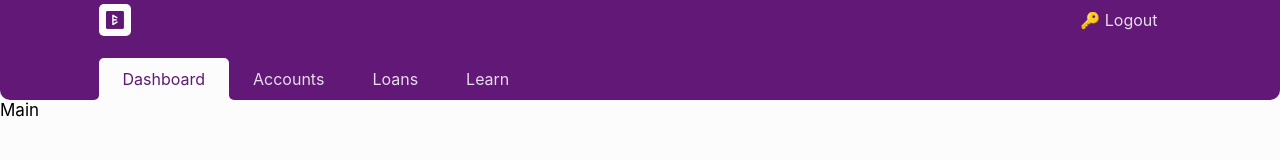
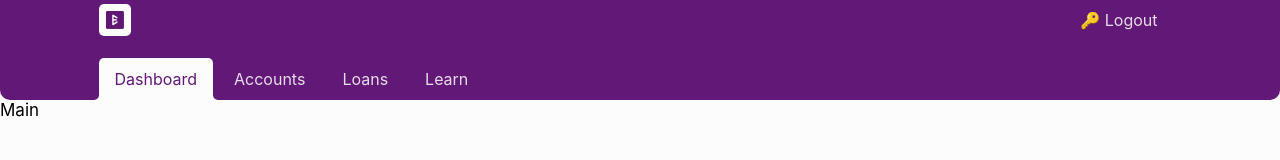
Before and after one commit to Obitrim/xpense-tracker, a React app: page /app in a window 1280 px wide. Built offline with nearby package versions, Linux system fonts and the light colour scheme.

Commit message:
refactored style rules

```diff
--- a/src/components/AppHeader/Bottom/Bottom.css
+++ b/src/components/AppHeader/Bottom/Bottom.css
@@ -8,23 +8,50 @@
 .HeaderBottom__Tab {
 	all: initial;
 
+	display: flex;
+	align-items: center;
+
+	position: relative;
 
 	height: 70%;
-	padding: 0 1.5em;
-	border-top-left-radius: 5px;
-	border-top-right-radius: 5px;
+	padding: 0 1em;
+	border-top-left-radius: var(--b-radius);
+	border-top-right-radius: var(--b-radius);
 
 	font-family: inherit;
 	color: var(--primary-bg-color);
 
-	position: relative;
 	transition: 0.25s ease-in-out;
+}
+
+.HeaderBottom__Tab + .HeaderBottom__Tab {
+	margin-left: var(--b-radius);
 }
 
 .HeaderBottom__Tab:hover {
 	cursor: pointer;
+	color: var(--light);
+}
+
+.HeaderBottom__Tab::before {
+	content: "";
+
+	position: absolute;
+	left: 50%;
+	top: 0;
+
+	width: 0;
+	height: 100%;
 	background-color: rgba(255, 255, 255, 0.15);
-	color: var(--light);
+	border-top-left-radius: var(--b-radius);
+	border-top-right-radius: var(--b-radius);
+
+	transform: translateX(-50%);
+	transition: 0.25s ease-in-out;
+}
+
+.HeaderBottom__Tab:hover::before {
+	width: 100%;
 }
 
 .HeaderBottom__Tab--Active {
@@ -34,8 +61,15 @@
 	transition: 0.25s ease-in-out;
 }
 
+.HeaderBottom__Tab--Active:hover {
+	color: var(--primary-bg-color) !important;
+}
+
+.HeaderBottom__Tab--Active::before {
+	display: none;
+}
+
 .HeaderBottom__Tab--Active:hover span {
-	/*font-weight: 500;*/
 	display: none;
 }
 
@@ -64,6 +98,7 @@
 	position: absolute;
 	left: 0;
 	top: 0;
+	z-index: 2;
 
 	height: 100%;
 	width: 100%;
@@ -72,9 +107,9 @@
 }
 
 .HeaderBottom__Tab--Active span:nth-of-type(1)::before {
-	border-bottom-right-radius: 5px;
+	border-bottom-right-radius: var(--b-radius);
 }
 
 .HeaderBottom__Tab--Active span:nth-of-type(2)::before {
-	border-bottom-left-radius: 5px;
+	border-bottom-left-radius: var(--b-radius);
 }
```
